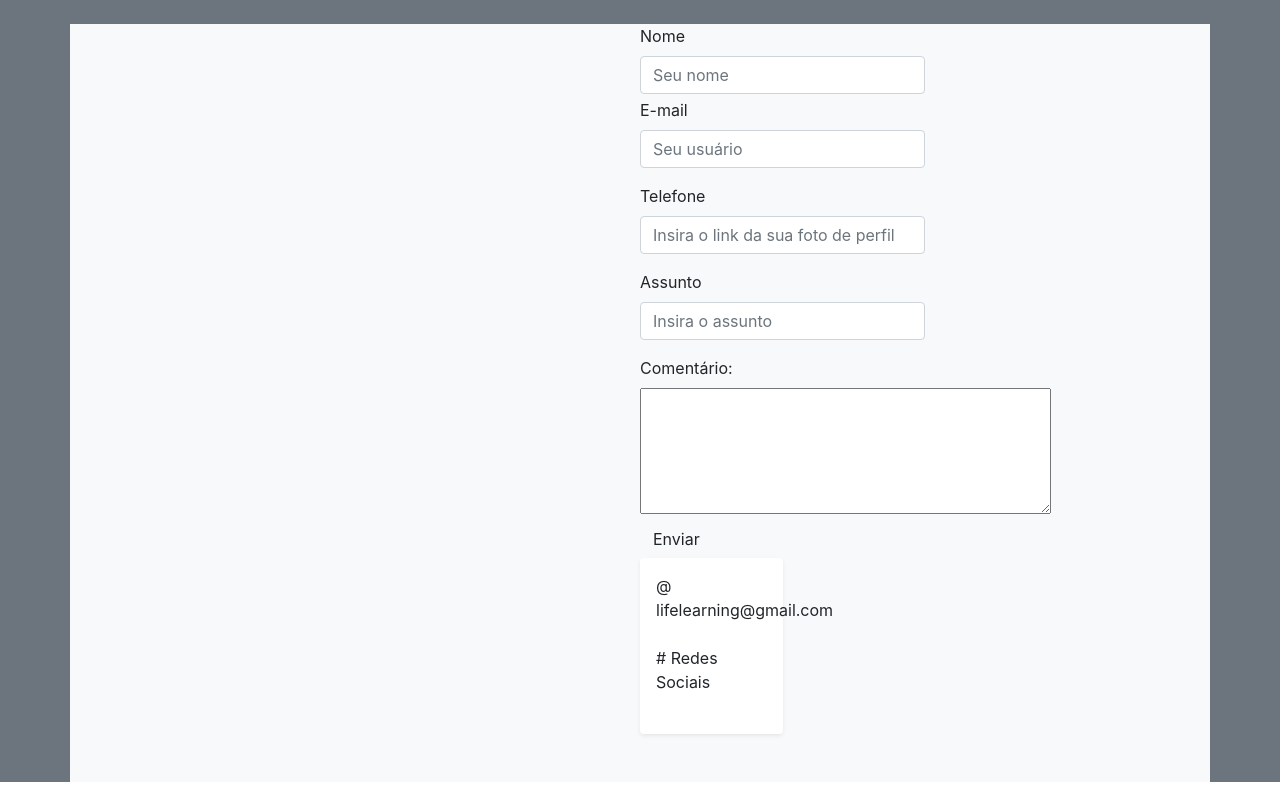
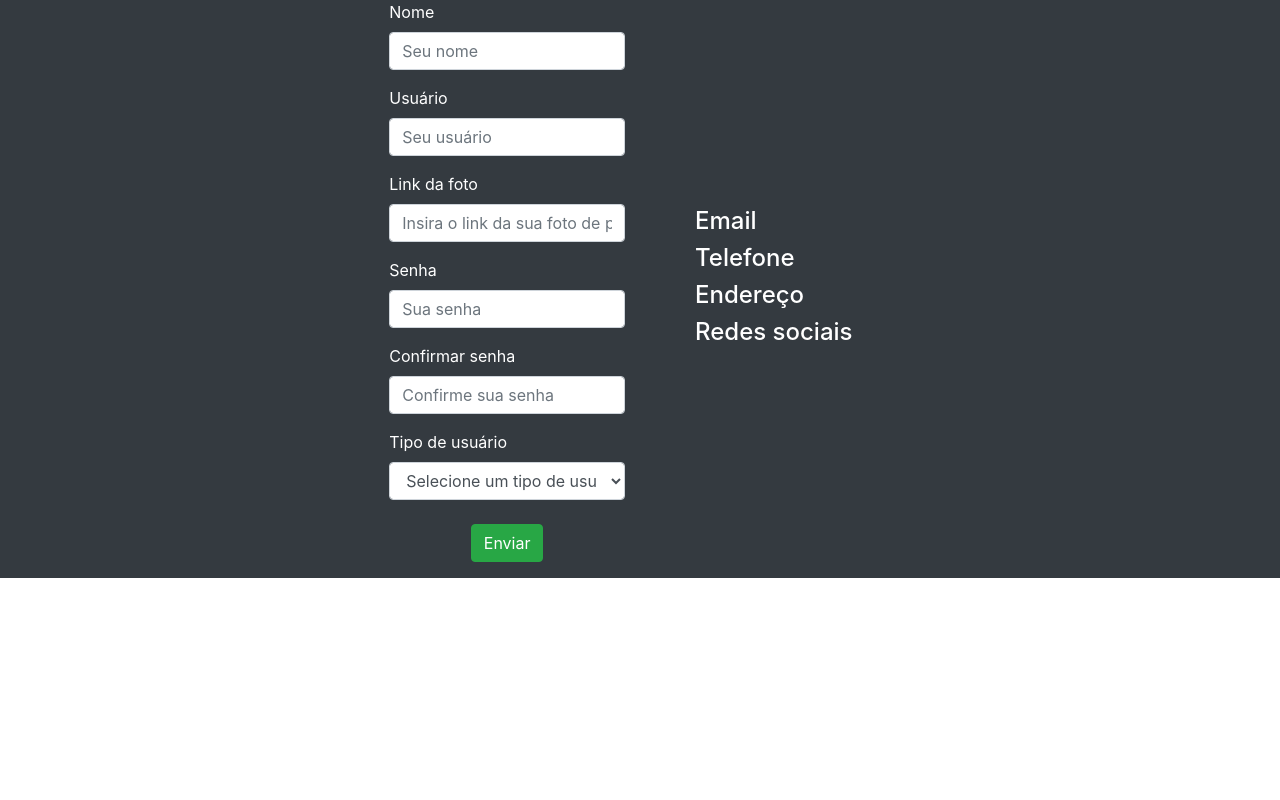
Before and after one commit to LB-Okami/Life-Learnig_Front, an Angular app in the folder Life-Learning/: page /rodape in a window 1280 px wide. Built offline with nearby package versions, Linux system fonts and the light colour scheme.

Commit message:
footer-fix

```diff
--- a/Life-Learning/src/app/rodape/rodape.component.html
+++ b/Life-Learning/src/app/rodape/rodape.component.html
@@ -1,54 +1,48 @@
-<footer class="page-footer font-small bg-secondary pt-4">
-    <div class="container mb-50">
-        <div class="row d-flex align-items-center p-0 bg-light me-0">
-            <div class="col-md-6 p-0" id="bg-image"></div>
-            <div class="col-md-6 ">
-                <div class="row d-flex">
-                    <div class="col-md-6 p-0">
-                        <div>
-                            <div class="form-group mb-1">
+<div class="container-fluid bg-dark" style="width: auto;">
+    <div class="container d-flex justify-content-center bg-dark">
+      <div class="row">
+        <div class="col-md-6">
+          <div class="form-group mb-3 text-white">
             <label for="nome">Nome</label>
             <input type="text" class="form-control" name="nome" id="nome" placeholder="Seu nome">
           </div>
-                            <div class="form-group mb-3">
-                                <label for="usuario">E-mail</label>
+          <div class="form-group mb-3 text-white">
+            <label for="usuario">Usuário</label>
             <input type="text" class="form-control " name="usuario" id="usuario" placeholder="Seu usuário">
           </div>
-                            <div class="form-group mb-3">
-                                <label for="foto">Telefone</label>
+          <div class="form-group mb-3 text-white">
+            <label for="foto">Link da foto</label>
             <input type="text" class="form-control" name="foto" id="foto" placeholder="Insira o link da sua foto de perfil">
           </div>
-                            <div class="form-group mb-3">
-                                <label for="foto">Assunto</label>
-                                <input type="text" class="form-control" name="assunto" id="assunto" placeholder="Insira o assunto">
+          <div class="form-group mb-3 text-white">
+            <label for="senha">Senha</label>
+            <input type="password" class="form-control" name="senha" id="senha" placeholder="Sua senha">
           </div>
-                            <form>
-                                <label for="assunto">Comentário:</label> <br>
-                                <textarea name="assunto" id="comentario" cols="38" rows="5" onkeyup="validaAssunto()"></textarea>
-                                <div id="txtAssunto"></div>
-                                <button type="submit" class="btn btn-grey me-4">Enviar</button>
-                            </form>
-
-                            <div class="col-md-6 colorLogin margem shadow-sm p-3 mb-5 bg-white rounded">
-
-                                <div class="form-group">
-                                    <label for="usuario">@ lifelearning@gmail.com</label>
+          <div class="form-group mb-3 text-white">
+            <label for="confirmSenha">Confirmar senha</label>
+            <input type="password" class="form-control" name="confirmSenha" id="confirmSenha" placeholder="Confirme sua senha">
           </div>
-
-                                <div class="form-group">
-                                    <label for="senha"># Redes Sociais</label>
+          <div class="form-group mb-3 text-white">
+            <label for="confirmSenha">Tipo de usuário</label>
+            <select name="tipo" id="tipo" class="form-control">
+              <option>Selecione um tipo de usuário</option>
+              <option value="normal">Normal</option>
+              <option value="adm">Administrador</option>
+            </select>
+            <div class="d-flex justify-content-center mt-4">
+              <button type="submit" class="btn btn-success" type="submit">Enviar</button>
           </div>
-
-
           </div>
-
-
-
         </div>
-
+        <div class="col-md-6 d-flex align-items-center">
+          <ul style="list-style: none;">
+            <li><h4 class="text-white">Email</h4></li>
+            <li><h4 class="text-white">Telefone</h4></li>
+            <li><h4 class="text-white">Endereço</h4></li>
+            <li><h4 class="text-white">Redes sociais</h4></li>
+            <li></li>
+          </ul>
         </div>
       </div>
     </div>
   </div>
-    </div>
-</footer>
--- a/Life-Learning/src/index.html
+++ b/Life-Learning/src/index.html
@@ -5,7 +5,7 @@
   <title>LifeLearning</title>
   <base href="/">
   <meta name="viewport" content="width=device-width, initial-scale=1">
-  <link rel="icon" type="image/x-icon" href="favicon.ico">
+  <link rel="icon" type="image/x-icon" href="./assets/book.svg">
   <link rel="stylesheet" href="https://pro.fontawesome.com/releases/v5.10.0/css/all.css" integrity="sha384-AYmEC3Yw5cVb3ZcuHtOA93w35dYTsvhLPVnYs9eStHfGJvOvKxVfELGroGkvsg+p" crossorigin="anonymous"/>
 </head>
 <body>
```
Also changed, not shown: Life-Learning/src/app/app.component.html (line endings or trailing spaces), Life-Learning/src/assets/book.svg (added). Lines whose indentation alone changed are shown as unchanged.
